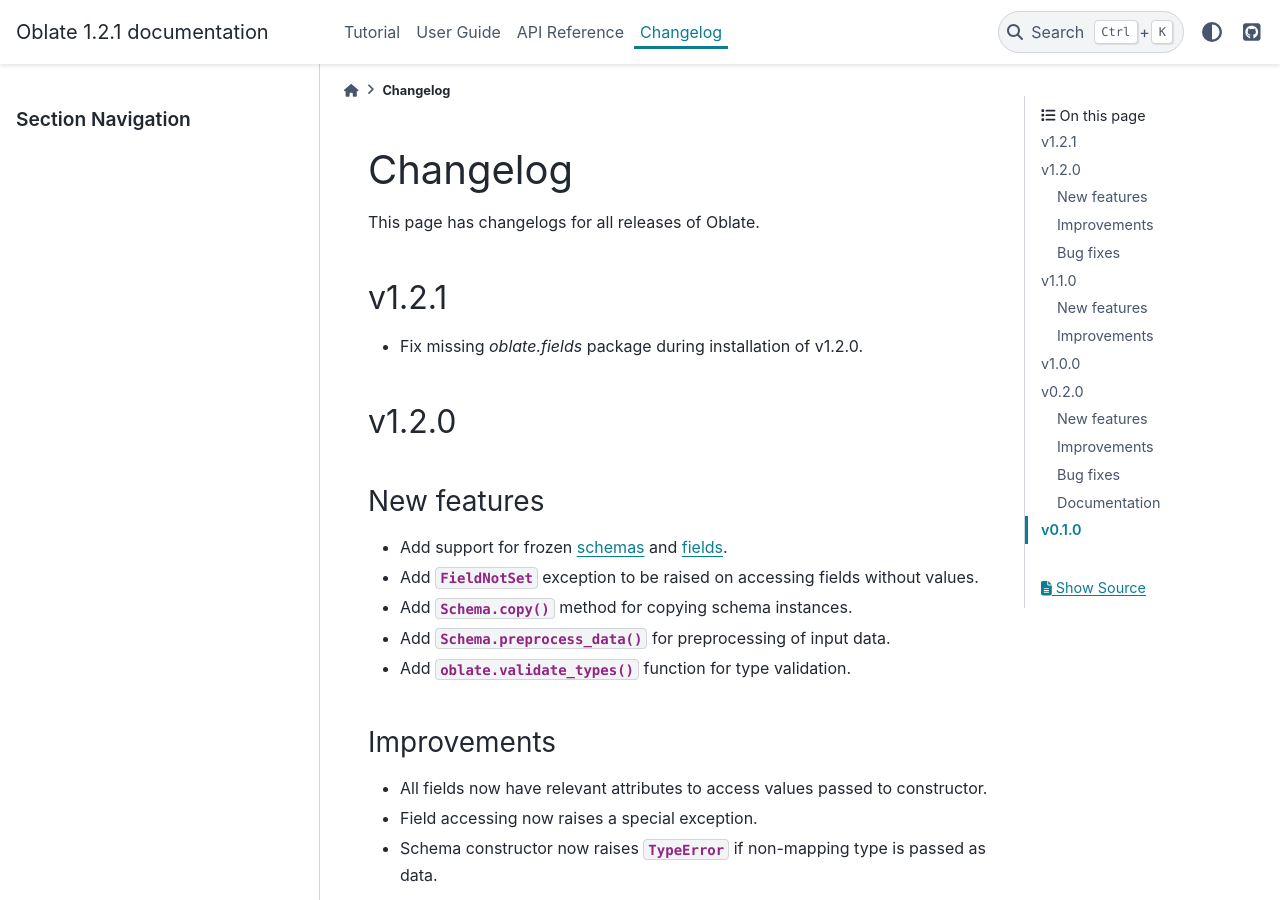
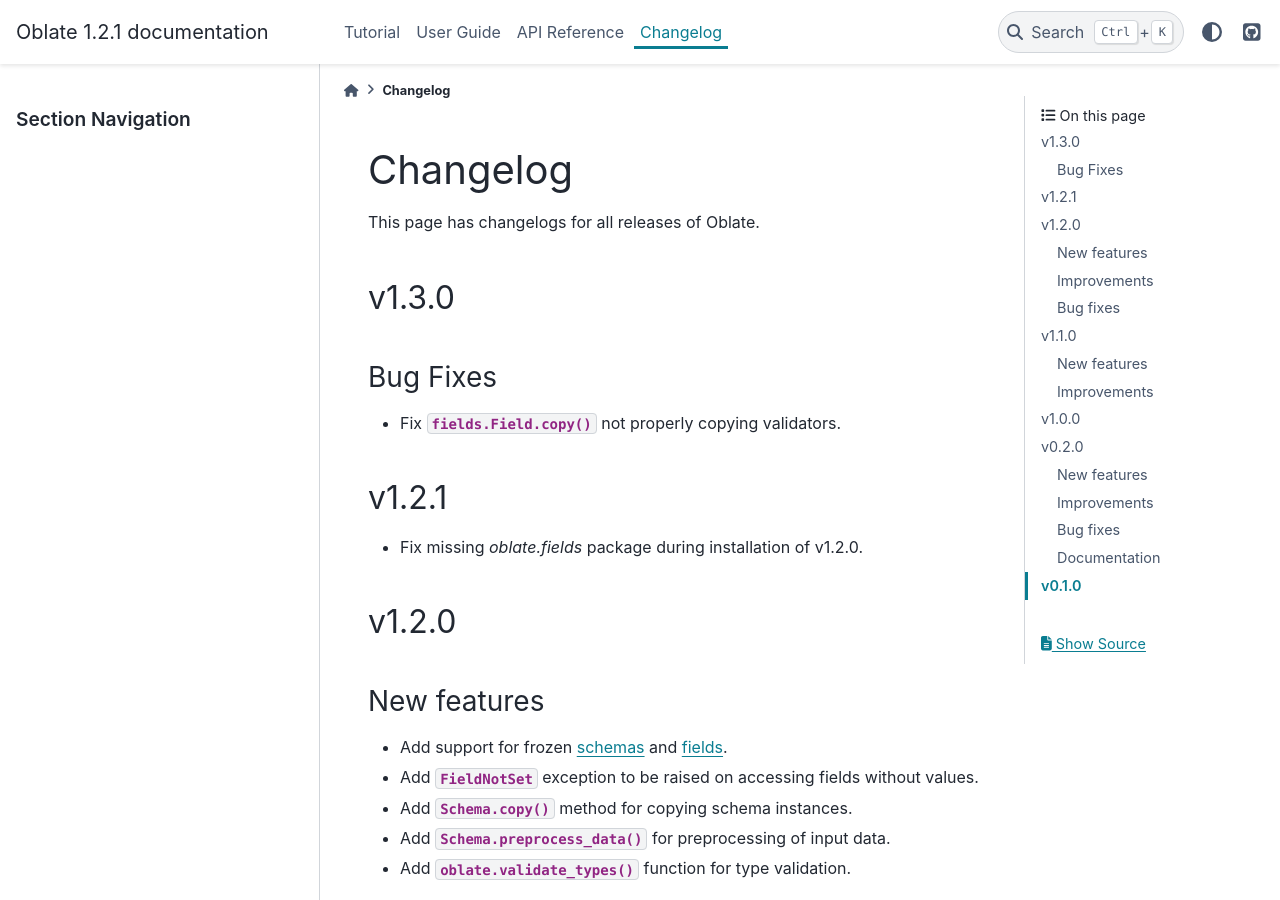
Before and after one commit to izxxr/oblate, a Sphinx documentation site: the page built from docs/source/changelog.rst, in a window 1280 px wide and 900 px high. Built offline with Sphinx 7.4.7 and the PyData theme 0.15.4, drawn with Linux system fonts in a browser that asks for light colours.

Commit message:
Fix Field.copy() not copying validators list

```diff
--- a/docs/source/changelog.rst
+++ b/docs/source/changelog.rst
@@ -4,6 +4,14 @@
 =========
 
 This page has changelogs for all releases of Oblate.
+
+v1.3.0
+------
+
+Bug Fixes
+~~~~~~~~~
+
+- Fix :meth:`fields.Field.copy` not properly copying validators.
 
 v1.2.1
 ------
```
Also changed, not shown: 1 other file.
